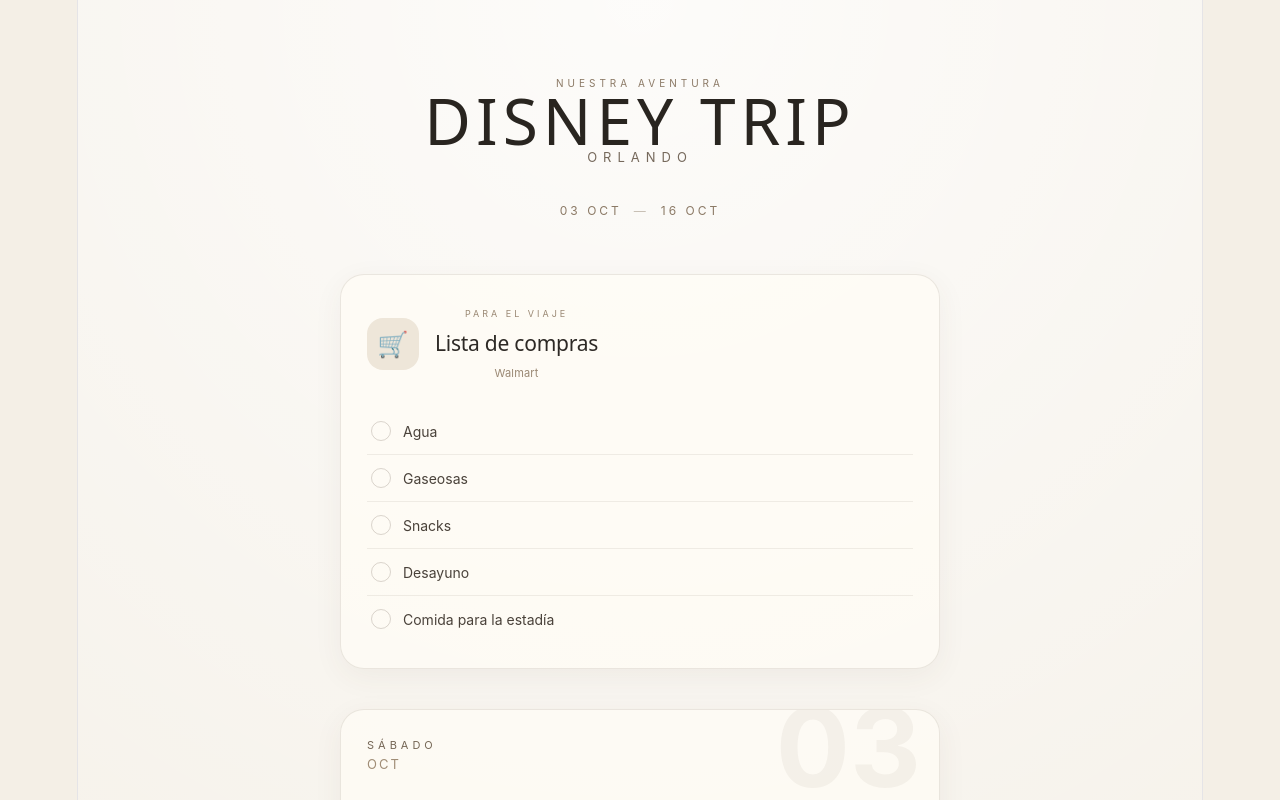
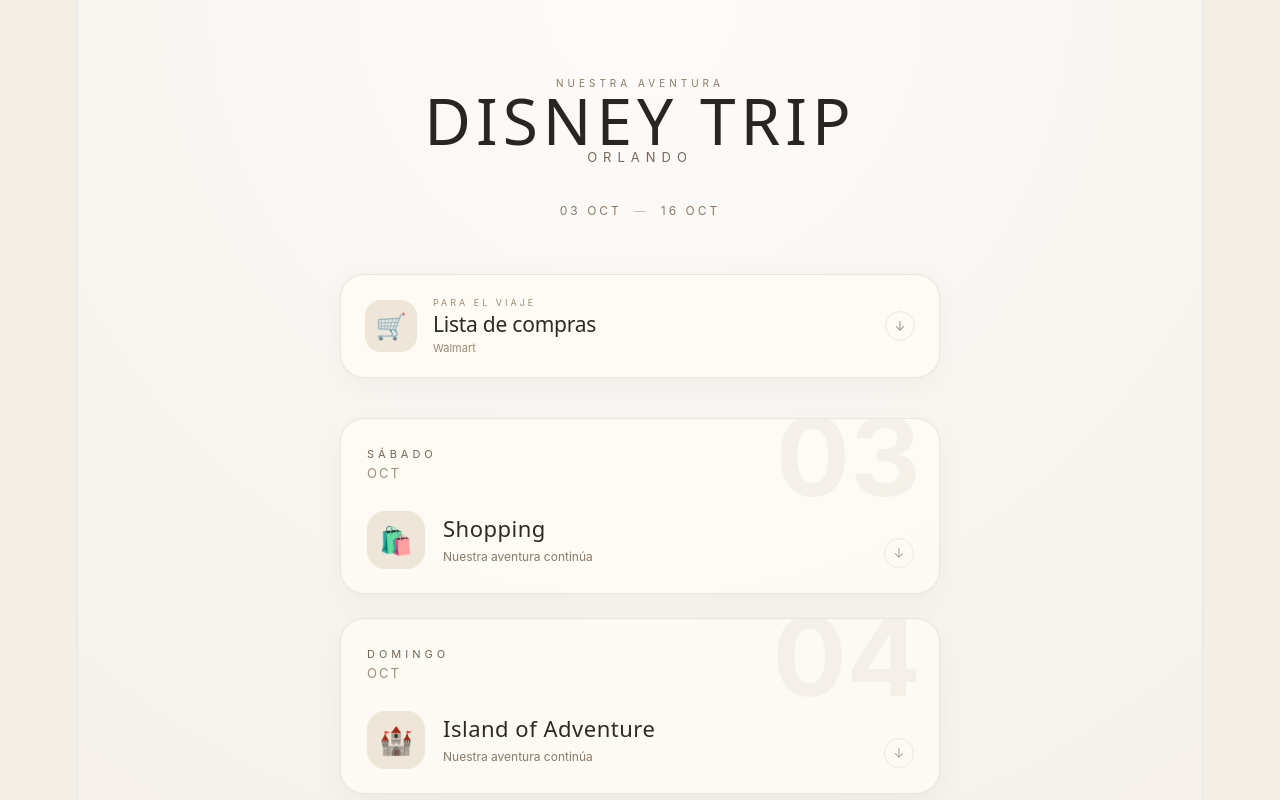
Before and after one commit to SantiJavaOK/ViajeDisney2026, a React (Vite) app: page / in a window 1280 px wide. Shown: the top 800 px of the page. Built offline with nearby package versions, Linux system fonts and the light colour scheme.

Commit message:
Se suben cambios

```diff
--- a/src/components/ShoppingList.css
+++ b/src/components/ShoppingList.css
@@ -1,8 +1,6 @@
 .shopping-list {
   width: min(100% - 32px, 600px);
   margin: 0 auto 40px;
-
-  padding: 26px;
 
   border: 1px solid rgba(91, 76, 60, 0.12);
   border-radius: 24px;
@@ -11,20 +9,50 @@
 
   box-shadow:
     0 8px 30px rgba(80, 65, 45, 0.06);
+
+  overflow: hidden;
+
+  transition:
+    border-color 0.3s ease,
+    box-shadow 0.3s ease;
+}
+
+.shopping-list.open {
+  border-color: rgba(91, 76, 60, 0.2);
+
+  box-shadow:
+    0 12px 35px rgba(80, 65, 45, 0.08);
 }
 
 /* =========================
-   HEADER
+   BOTÓN PRINCIPAL
 ========================= */
 
-.shopping-header {
+.shopping-list-button {
+  position: relative;
+
   display: flex;
   align-items: center;
 
-  gap: 16px;
+  width: 100%;
 
-  margin-bottom: 22px;
+  padding: 22px 24px;
+
+  border: none;
+  background: transparent;
+
+  color: inherit;
+
+  text-align: left;
+
+  cursor: pointer;
+
+  font-family: inherit;
 }
+
+/* =========================
+   ICONO
+========================= */
 
 .shopping-icon {
   display: flex;
@@ -34,6 +62,8 @@
   width: 52px;
   height: 52px;
 
+  margin-right: 16px;
+
   border-radius: 16px;
 
   background: #eee6d9;
@@ -41,6 +71,14 @@
   font-size: 25px;
 
   flex-shrink: 0;
+}
+
+/* =========================
+   TEXTO
+========================= */
+
+.shopping-header-text {
+  flex: 1;
 }
 
 .shopping-subtitle {
@@ -52,7 +90,7 @@
   color: #9a8873;
 }
 
-.shopping-header h2 {
+.shopping-header-text h2 {
   margin: 0;
 
   font-size: 21px;
@@ -70,12 +108,65 @@
 }
 
 /* =========================
+   FLECHA
+========================= */
+
+.shopping-arrow {
+  display: flex;
+  align-items: center;
+  justify-content: center;
+
+  width: 30px;
+  height: 30px;
+
+  border: 1px solid rgba(91, 76, 60, 0.16);
+  border-radius: 50%;
+
+  color: #756655;
+
+  font-size: 13px;
+
+  opacity: 0.7;
+
+  transition:
+    transform 0.3s ease,
+    background 0.3s ease;
+}
+
+.shopping-list.open .shopping-arrow {
+  transform: rotate(180deg);
+}
+
+/* =========================
+   CONTENIDO
+========================= */
+
+.shopping-details {
+  padding: 0 24px 22px;
+
+  animation: shoppingOpen 0.35s ease;
+}
+
+@keyframes shoppingOpen {
+  from {
+    opacity: 0;
+    transform: translateY(-8px);
+  }
+
+  to {
+    opacity: 1;
+    transform: translateY(0);
+  }
+}
+
+/* =========================
    ITEMS
 ========================= */
 
 .shopping-items {
-  display: flex;
-  flex-direction: column;
+  border-top: 1px solid rgba(91, 76, 60, 0.09);
+
+  padding-top: 8px;
 }
 
 .shopping-item {
@@ -87,7 +178,7 @@
   padding: 13px 4px;
 
   border: none;
-  border-bottom: 1px solid rgba(91, 76, 60, 0.09);
+  border-bottom: 1px solid rgba(91, 76, 60, 0.08);
 
   background: transparent;
 
--- a/src/components/ShoppingList.jsx
+++ b/src/components/ShoppingList.jsx
@@ -3,6 +3,7 @@ import shoppingList from "../data/shoppingList.json";
 import "./ShoppingList.css";
 
 function ShoppingList() {
+  const [open, setOpen] = useState(false);
   const [items, setItems] = useState(shoppingList.items);
 
   const toggleItem = (index) => {
@@ -16,15 +17,19 @@ function ShoppingList() {
   };
 
   return (
-    <section className="shopping-list">
+    <section className={`shopping-list ${open ? "open" : ""}`}>
 
-      <div className="shopping-header">
+      <button
+        className="shopping-list-button"
+        onClick={() => setOpen(!open)}
+      >
 
         <div className="shopping-icon">
           🛒
         </div>
 
-        <div>
+        <div className="shopping-header-text">
+
           <p className="shopping-subtitle">
             PARA EL VIAJE
           </p>
@@ -34,9 +39,17 @@ function ShoppingList() {
           <p className="shopping-location">
             {shoppingList.location}
           </p>
+
         </div>
 
+        <div className="shopping-arrow">
+          {open ? "↑" : "↓"}
         </div>
+
+      </button>
+
+      {open && (
+        <div className="shopping-details">
 
           <div className="shopping-items">
 
@@ -62,6 +75,9 @@ function ShoppingList() {
 
           </div>
 
+        </div>
+      )}
+
     </section>
   );
 }
```
Lines whose indentation alone changed are shown as unchanged.
